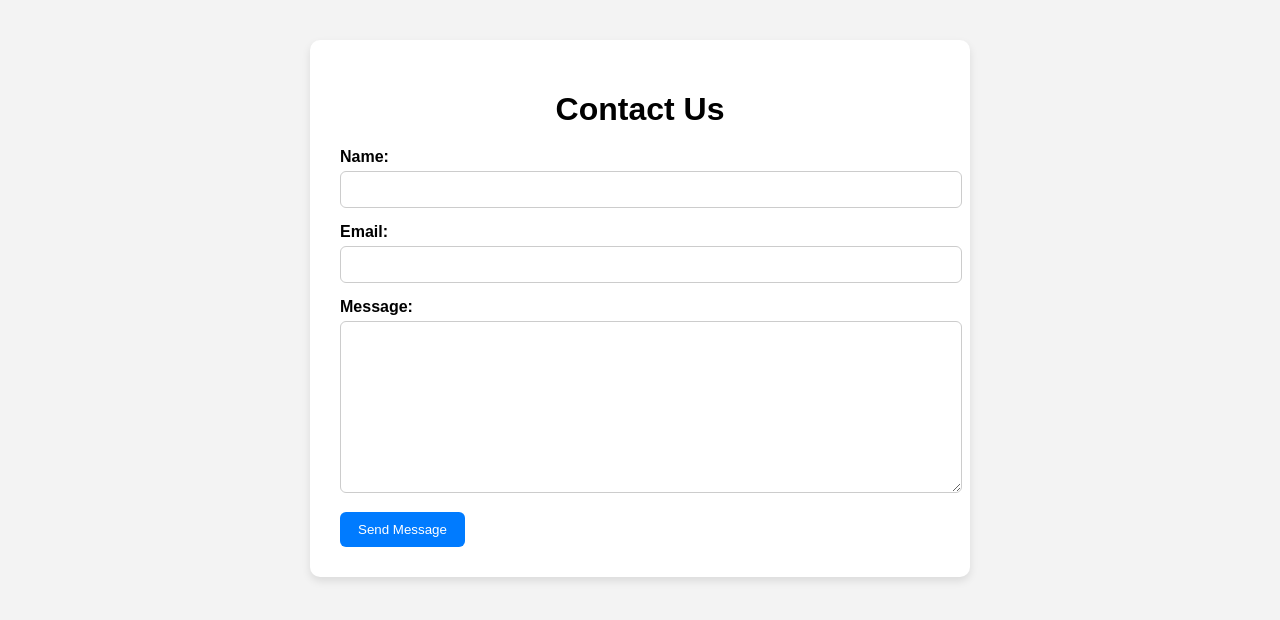
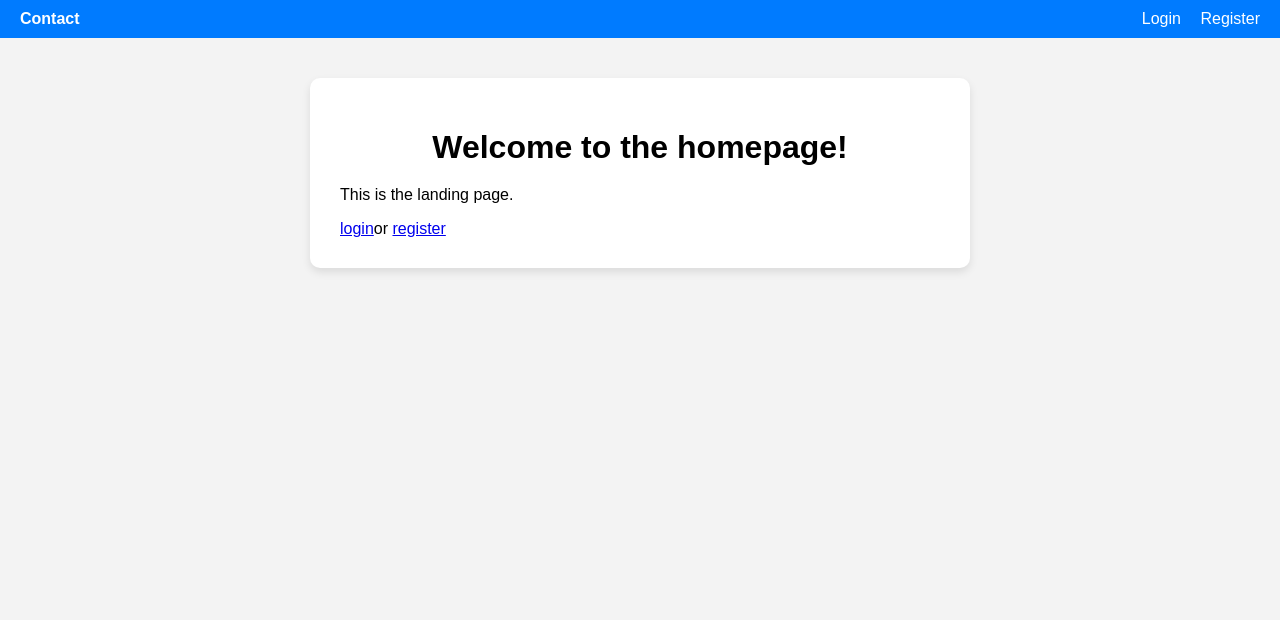
Before and after one commit to Shenjinsa19/CONTACT_PROJECT, a Django app: page / in a window 1280 px wide. Shown: the top 620 px of the page. Run offline with Django 5.2, Linux system fonts and the light colour scheme; parts of the project's set-up code (start-up, migrations or seed data) failed here and were passed over.

Commit message:
first commit

```diff
--- a/contact/forms.py
+++ b/contact/forms.py
@@ -1,5 +1,18 @@
 from django import forms
 from .models import ContactMessage
+from django.contrib.auth.models import User
+from django.contrib.auth.forms import AuthenticationForm, UserCreationForm
+
+class RegisterForm(UserCreationForm):
+    email = forms.EmailField(required=True)
+
+    class Meta:
+        model = User
+        fields = ("username", "email", "password1", "password2")
+
+class LoginForm(AuthenticationForm):
+    username = forms.CharField(label="Username or Email")
+    password = forms.CharField(widget=forms.PasswordInput)
 
 class ContactForm(forms.ModelForm):
     class Meta:
--- /dev/null
+++ b/contact/templates/contact/home.html
@@ -0,0 +1,7 @@
+<!-- home.html -->
+{% extends 'base.html' %}
+{% block content %}
+   <h1>Welcome to the homepage!</h1>
+   <p>This is the landing page.</p>
+   <a href="{% url 'login' %}">login</a>or <a href="{% url 'register' %}">register</a>
+{% endblock %}
--- /dev/null
+++ b/contact/templates/contact/logout.html
@@ -0,0 +1,5 @@
+{% extends 'base.html' %}
+{% block content %}
+    <h2>You have been logged out.</h2>
+    <p><a href="{% url 'login' %}">Log in again</a></p>
+{% endblock %}
--- a/contact/urls.py
+++ b/contact/urls.py
@@ -1,7 +1,11 @@
 from django.urls import path
-from .views import contact_view,render
+from .views import contact_view,render,register_view,login_view,logout_view,home_view
 
 urlpatterns = [
-    path('', contact_view, name='contact'),
+    path('', home_view, name='home'),  # root URL shows home page now
+    path('contact/',contact_view, name='contact_form'),  # contact form at /contact/
     path('success/', lambda request: render(request, 'contact/success.html'), name='contact_success'),
+    path('register/', register_view, name='register'),
+    path('login/', login_view, name='login'),
+    path('logout/', logout_view, name='logout'),
 ]
--- a/contact/views.py
+++ b/contact/views.py
@@ -1,37 +1,122 @@
+import logging
 from django.shortcuts import render, redirect
 from .forms import ContactForm
 from django.core.cache import cache
 from .tasks import send_contact_email
+logger = logging.getLogger(__name__)
+
+# def contact_view(request):
+#     if request.method == 'POST':
+#         form = ContactForm(request.POST)
+#         if form.is_valid():
+#             message = form.save()
+
+#             send_contact_email.delay(message.name, message.email, message.message)
+
+#             return redirect('contact_success')
+
+#     else:
+#         form = ContactForm()
+
+#     return render(request, 'contact/contact_form.html', {
+#         'form': form,
+#     })
+
+
 
 def contact_view(request):
-    cached_message = None
-
     if request.method == 'POST':
         form = ContactForm(request.POST)
         if form.is_valid():
             message = form.save()
-
-            # Trigger Celery task to send email asynchronously
-            send_contact_email.delay(
-                message.name,
-                message.email,
-                message.message
-            )
-
-            # Cache the user's message for 5 minutes keyed by email
-            cache.set(f"user_msg_{message.email}", message.message, timeout=300)
-
+            send_contact_email.delay(message.name, message.email, message.message)
             return redirect('contact_success')
 
     else:
-        form = ContactForm()
+        if request.user.is_authenticated:
 
-        # If email query param exists, fetch cached message from Redis
-        email = request.GET.get('email')
-        if email:
-            cached_message = cache.get(f"user_msg_{email}")
+            cached_data = cache.get(f"user_data_{request.user.username}")
+            if cached_data:
+                form = ContactForm(initial={
+                    'name': cached_data.get('name'),
+                    'email': cached_data.get('email'),
+                })
+            else:
+
+                form = ContactForm(initial={
+                    'name': request.user.username,
+                    'email': request.user.email,
+                })
+        else:
+            form = ContactForm()
 
     return render(request, 'contact/contact_form.html', {
         'form': form,
-        'cached_message': cached_message,
     })
+
+
+
+
+
+
+
+
+from django.contrib.auth import login, logout, authenticate
+from .forms import RegisterForm
+from django.contrib.auth.forms import AuthenticationForm
+from django.contrib import messages
+from django.contrib.auth.models import User
+
+# def register_view(request):
+#     if request.method == 'POST':
+#         form = RegisterForm(request.POST)  # Your custom form inheriting from UserCreationForm
+#         if form.is_valid():
+#             user = form.save()  # This hashes password automatically
+#             login(request, user)
+#             return redirect('contact_form')
+#     else:
+#         form = RegisterForm()
+#     return render(request, 'contact/register.html', {'form': form})
+
+
+from django.core.cache import cache
+def register_view(request):
+    if request.method == 'POST':
+        form = RegisterForm(request.POST)
+        if form.is_valid():
+            user = form.save()
+
+
+            cache.set(f"user_data_{user.id}", {
+                'name': user.username,
+                'email': user.email,
+            }, timeout=30)
+
+            return redirect('login')
+    else:
+        form = RegisterForm()
+    return render(request, 'contact/register.html', {'form': form})
+
+
+
+def login_view(request):
+    if request.method == 'POST':
+        form = AuthenticationForm(request, data=request.POST)
+        if form.is_valid():
+            user = form.get_user()
+            login(request, user)
+            return redirect('contact_form')
+        else:
+            messages.error(request, 'Invalid username or password')
+    else:
+        form = AuthenticationForm()
+    return render(request, 'contact/login.html', {'form': form})
+
+
+
+def logout_view(request):
+    logout(request)
+    return redirect('login')
+
+def home_view(request):
+    return render(request, 'contact/home.html')
--- a/templates/base.html
+++ b/templates/base.html
@@ -10,6 +10,19 @@
             background-color: #f3f3f3;
             margin: 0;
             padding: 0;
+        }
+        .navbar {
+            background-color: #007BFF;
+            padding: 10px 20px;
+            color: white;
+            display: flex;
+            justify-content: space-between;
+            align-items: center;
+        }
+        .navbar a {
+            color: white;
+            text-decoration: none;
+            margin-left: 15px;
         }
         .container {
             max-width: 600px;
@@ -61,6 +74,22 @@
     </style>
 </head>
 <body>
+    <div class="navbar">
+        <div>
+          <strong>Contact</strong></a>
+
+        </div>
+        <div>
+            {% if user.is_authenticated %}
+                Welcome, {{ user.username }}!
+                <a href="{% url 'logout' %}">Logout</a>
+            {% else %}
+                <a href="{% url 'login' %}">Login</a>
+                <a href="{% url 'register' %}">Register</a>
+            {% endif %}
+        </div>
+    </div>
+
     <div class="container">
         {% block content %}
         {% endblock %}
```
Also changed, not shown: contact/tasks.py (+16 -7 lines), contact/templates/contact/login.html (added, +9 -0 lines), contact/templates/contact/register.html (added, +9 -0 lines), contact_project/settings.py (+15 -0 lines), contact/models.py (line endings or trailing spaces).
